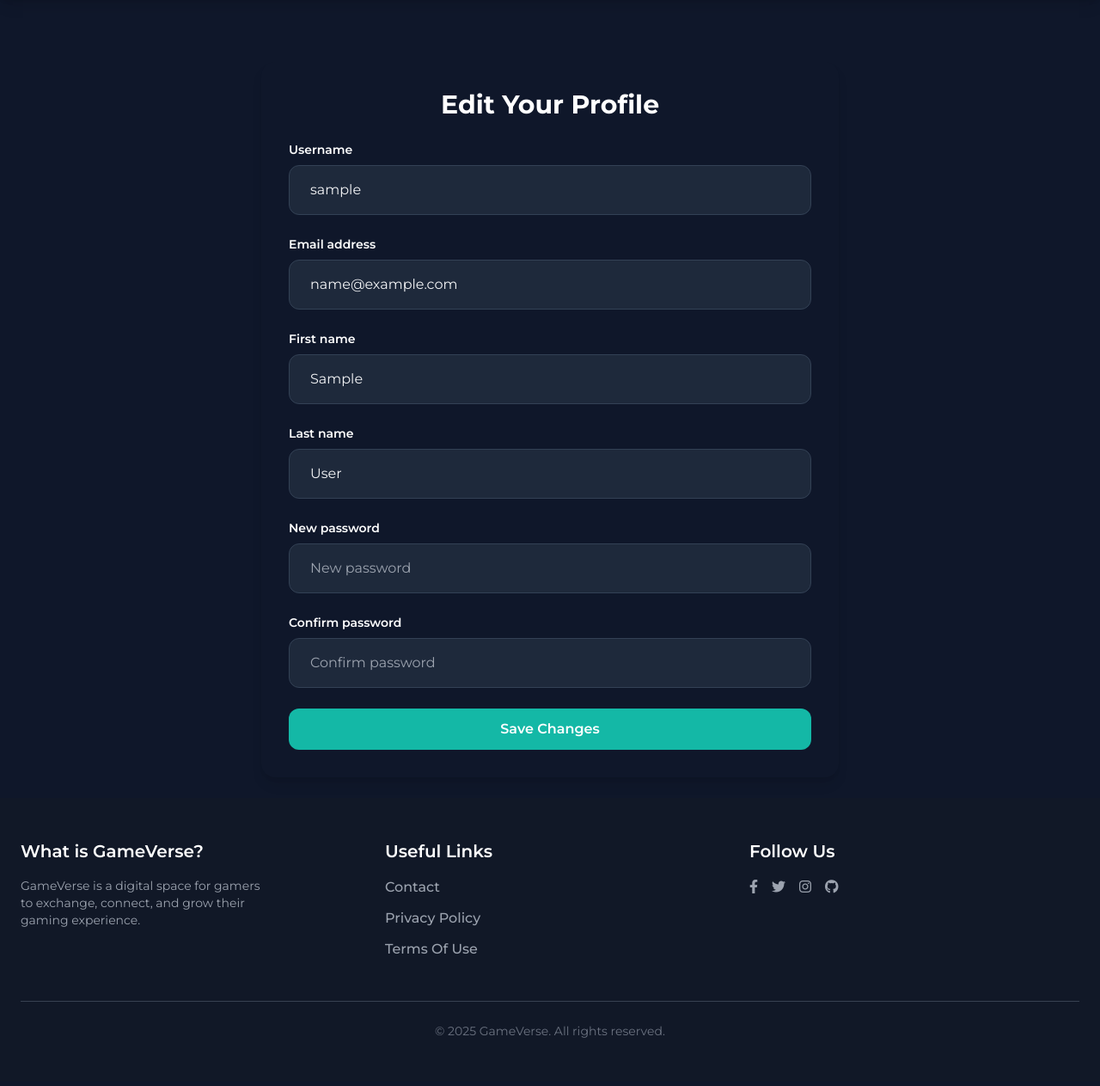
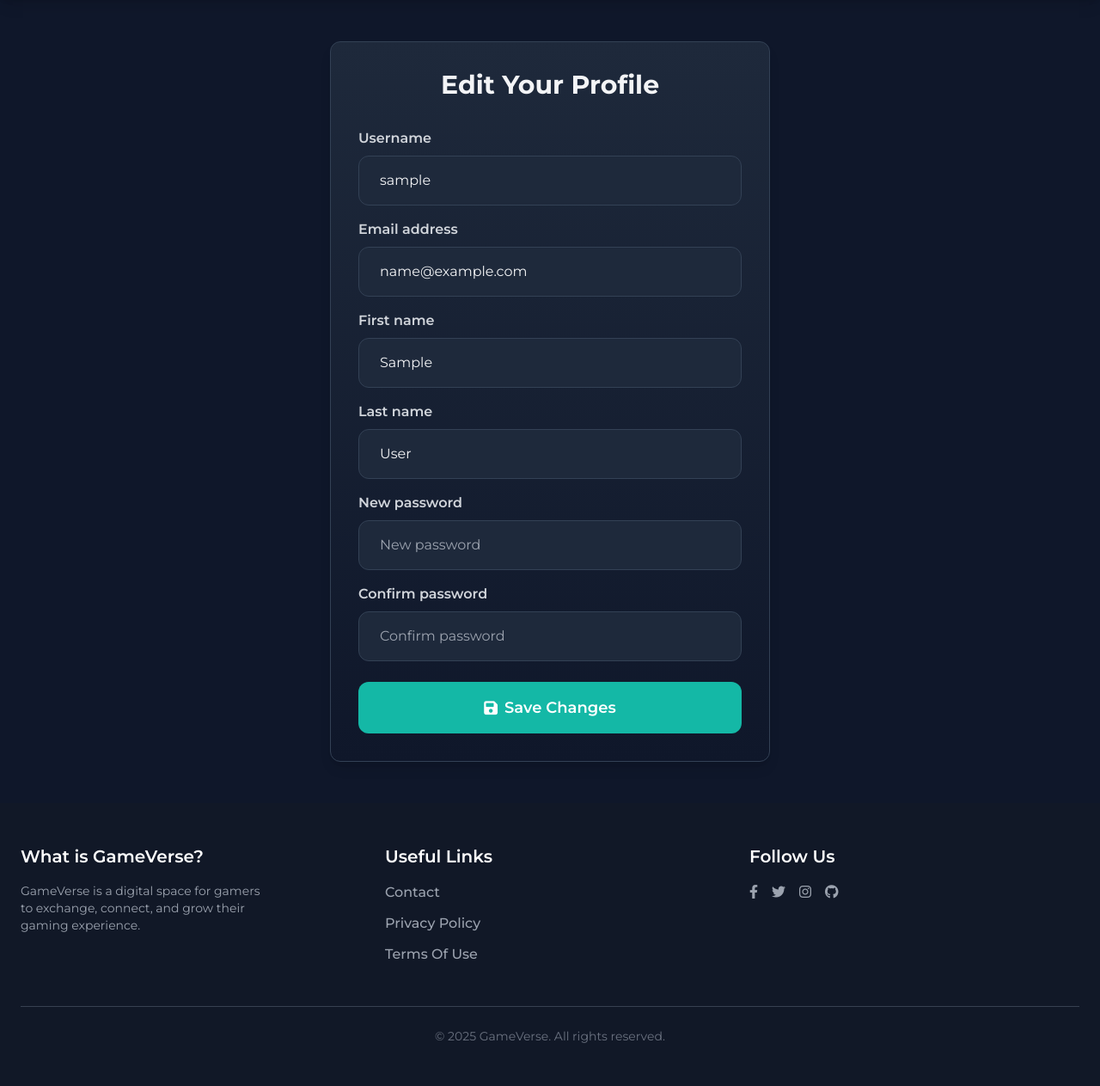
Before and after one commit to nightmere33/E-Commerce-Website-Django, a Django app: page /edit_profile/ in a window 1280 px wide. Shown: the part 73-1336 px from the top of the page at 86% size. Before the commit the page ends 1280 px from the top, so only its background shows below. Run offline with Django 5.2, Linux system fonts and the light colour scheme; a user stored in the database is signed in; tables that the repository leaves empty hold one stand-in row (values such as "Sample post"); parts of the project's set-up code (start-up, migrations or seed data) failed here and were passed over; some libraries are stand-ins or nearby versions.

Commit message:
edit profile changes

```diff
--- a/core/templates/core/edit_profile.html
+++ b/core/templates/core/edit_profile.html
@@ -4,11 +4,12 @@
 {% block title %}Edit Profile{% endblock %}
 
 {% block content %}
-<div class="max-w-2xl mx-auto mt-12 bg-slate-900 text-white p-8 rounded-2xl shadow-lg">
+<div class="max-w-lg my-6 mx-auto p-8 bg-gradient-to-b from-slate-800 to-slate-900 rounded-xl border border-slate-700 shadow-lg">
+    <h1 class="mb-8 text-3xl font-bold text-gray-100 text-center">Edit Your Profile</h1>
 
-    <!-- Flash messages -->
+    <!-- Popup messages -->
     {% if messages %}
-        <div id="popup-message" class="fixed top-6 right-6 bg-green-600 text-white font-medium px-6 py-3 rounded-xl shadow-lg z-50 transition-opacity duration-500">
+        <div id="popup-message" class="fixed top-4 right-4 bg-green-500 text-white px-6 py-3 rounded-xl shadow-lg z-50 transition-opacity duration-500">
             {% for message in messages %}
                 {{ message }}
             {% endfor %}
@@ -24,25 +25,35 @@
         </script>
     {% endif %}
 
-    <h1 class="text-3xl font-bold mb-6 text-center">Edit Your Profile</h1>
-
-    <form method="post" class="space-y-6">
+    <form method="POST" action="." class="space-y-6">
         {% csrf_token %}
 
-        {% for field in form %}
-            <div>
-                <label for="{{ field.id_for_label }}" class="block text-sm font-semibold mb-2">
-                    {{ field.label }}
-                </label>
-                {{ field }}
-                {% if field.errors %}
-                    <p class="text-red-400 text-sm mt-1">{{ field.errors|striptags }}</p>
-                {% endif %}
+        <div class="space-y-4">
+            {% for field in form %}
+                <div class="space-y-2">
+                    <label class="text-gray-300 font-semibold">{{ field.label }}</label>
+                    {{ field }}
+                </div>
+            {% endfor %}
+        </div>
+
+        {% if form.errors or form.non_field_errors %}
+            <div class="p-4 bg-red-900/50 border border-red-500 rounded-lg">
+                <p class="text-red-400 font-medium">Please correct the following errors:</p>
+                <ul class="list-disc pl-5 text-red-400">
+                {% for field in form %}
+                    {% for error in field.errors %}
+                        <li>{{ error }}</li>
+                    {% endfor %}
+                {% endfor %}
+                {{ form.non_field_errors }}
+                </ul>
             </div>
-        {% endfor %}
+        {% endif %}
 
-        <button type="submit" class="w-full bg-teal-500 hover:bg-teal-600 text-white py-3 px-6 rounded-xl font-semibold transition duration-300">
-            Save Changes
+        <button type="submit" class="w-full py-4 px-8 text-lg bg-teal-500 hover:bg-teal-600 rounded-xl text-white font-semibold transition duration-200 flex items-center justify-center space-x-2">
+            <i class="fas fa-save"></i>
+            <span>Save Changes</span>
         </button>
     </form>
 </div>
```
